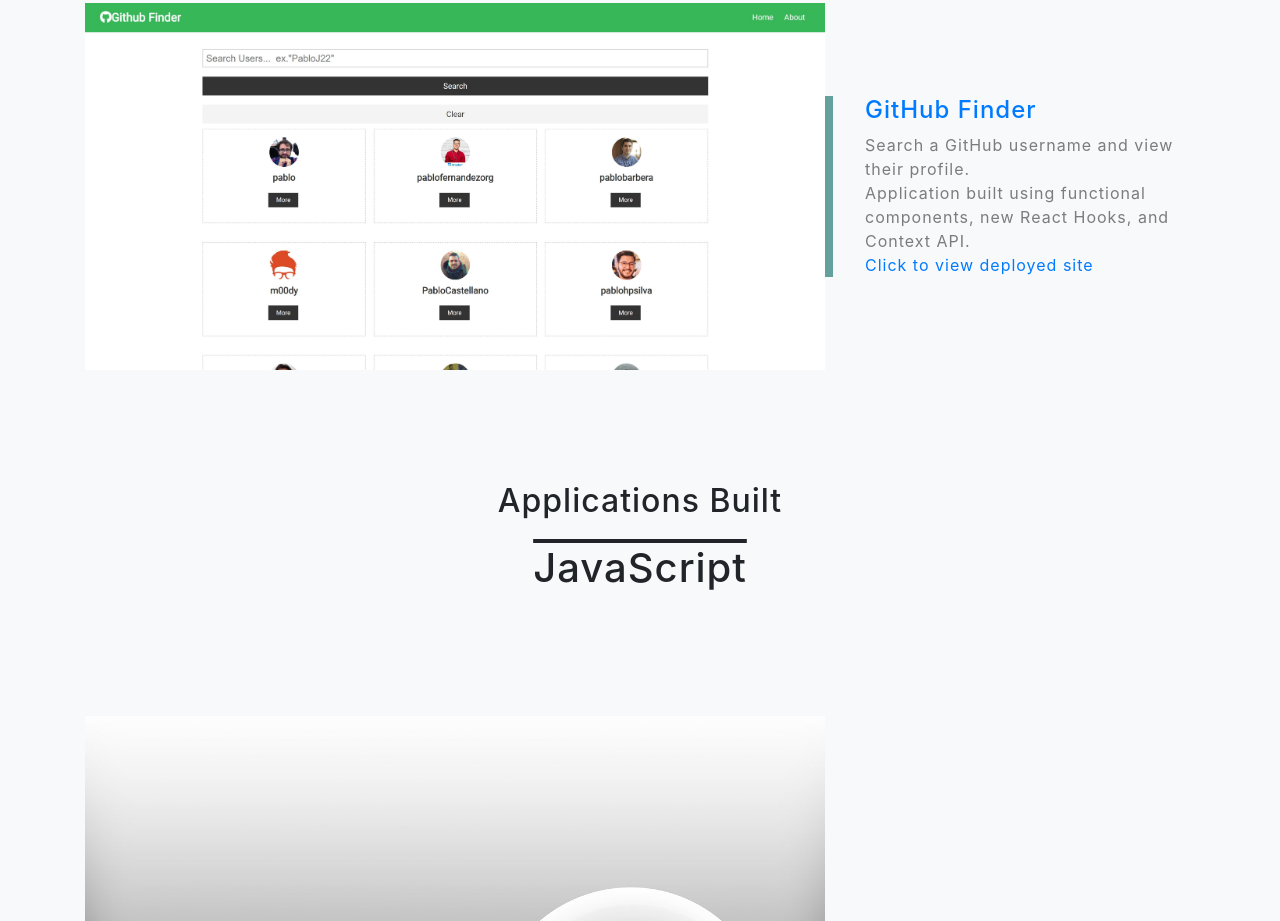
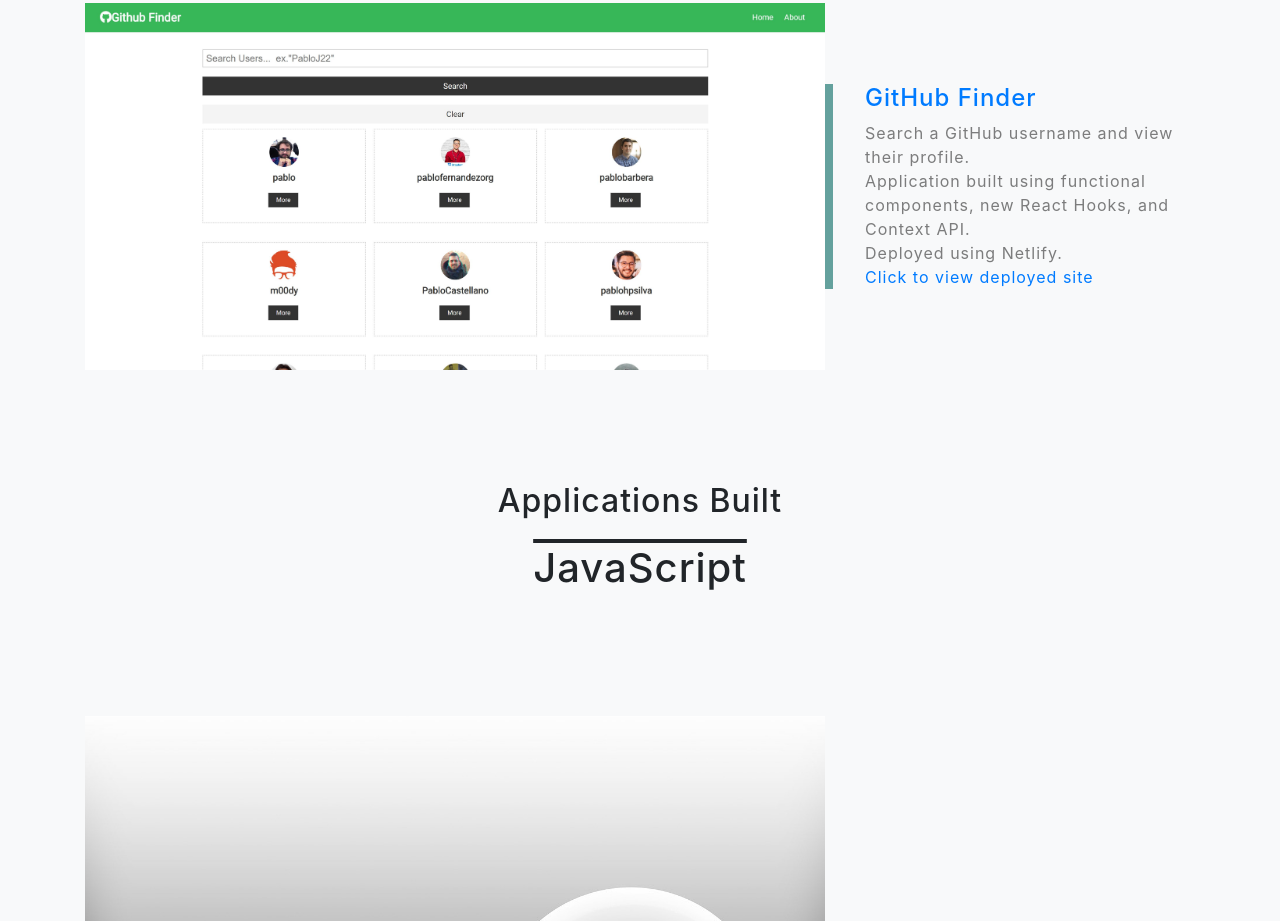
Before and after one commit to PabloJ22/Bootstrap-Portfolio2, a website with bundled scripts: page index.html in a window 1280 px wide. Shown: the part 1839-2760 px from the top of the page. Built offline with nearby package versions, Linux system fonts and the light colour scheme.

Commit message:
edited text on  React JS section text for githubFinder.

```diff
--- a/index.html
+++ b/index.html
@@ -145,7 +145,8 @@
             </a>
             <p class="text-black-50 mb-0">
               Search a GitHub username and view their profile. <br>
-              Application built using functional components, new React Hooks, and Context API.
+              Application built using functional components, new React Hooks, and Context API.<br>
+              Deployed using Netlify.
             </p>
             <a href="https://react-githubfinder.netlify.com/"
               target="_blank">Click to view deployed site</a>
```
